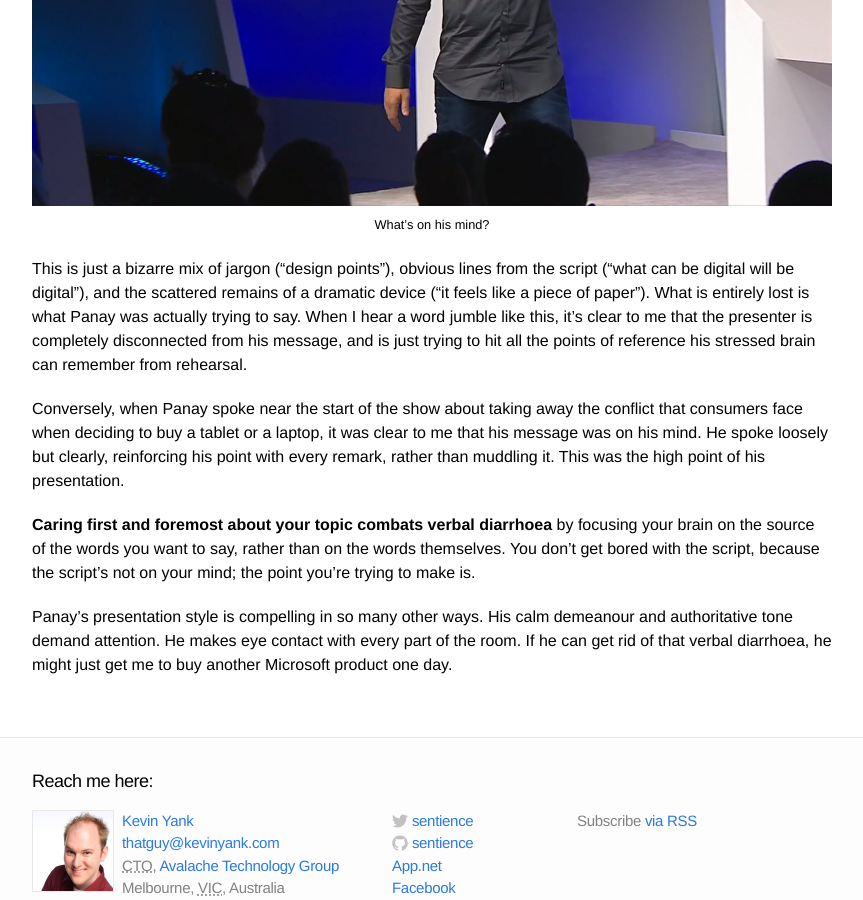
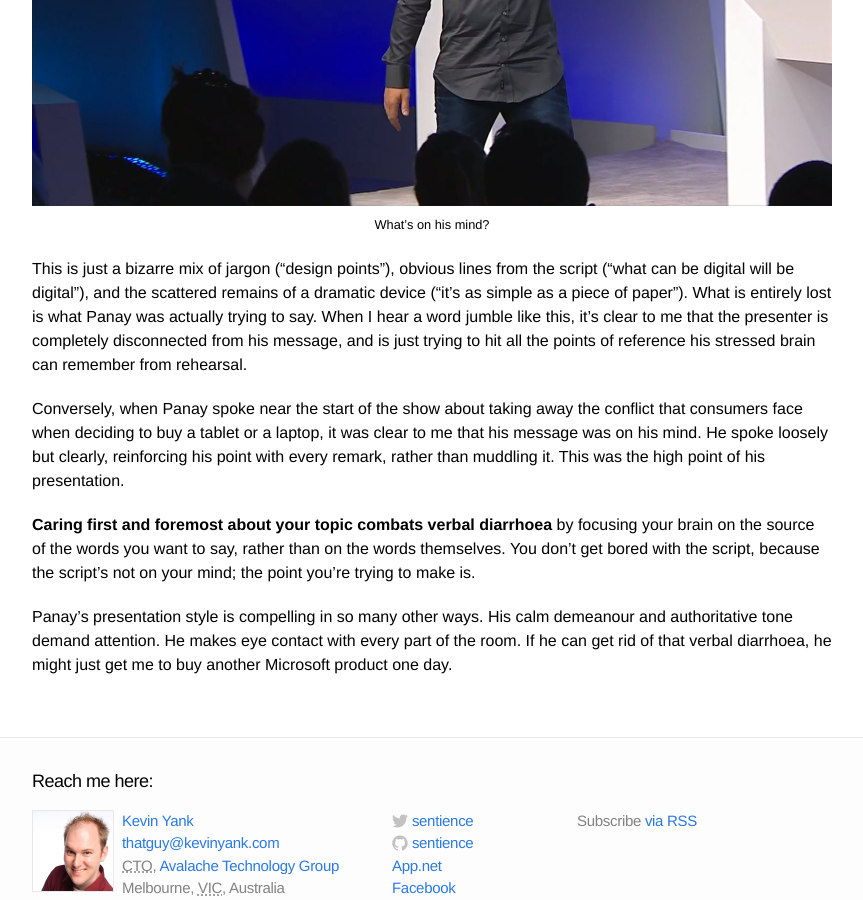
Before and after one commit to sentience/kevinyank.com, a Jekyll site: the page built from _posts/2014-05-21-surface-pro-3-event.md, in a window 1280 px wide and 900 px high, scrolled down 5226 px. Shown: the whole window, without its empty margins (208-1071 px from the left). Built offline with Jekyll 4.4.1, drawn with Linux system fonts in a browser that asks for light colours; Markdown is read by kramdown in place of the engine named in the settings.

Commit message:
Tweak wording.

```diff
--- a/_posts/2014-05-21-surface-pro-3-event.md
+++ b/_posts/2014-05-21-surface-pro-3-event.md
@@ -62,7 +62,7 @@
 
 {% include figure.html src="/assets/images/blog/panay_surface_6.jpg" alt="Panos Panay grimaces with his hand on his forehead as he crosses the stage." caption="What’s on his mind?" %}
 
-This is just a bizarre mix of jargon (“design points”), obvious lines from the script (“what can be digital will be digital”), and the scattered remains of a dramatic device (“it feels like a piece of paper”). What is entirely lost is what Panay was actually trying to say. When I hear a word jumble like this, it’s clear to me that the presenter is completely disconnected from his message, and is just trying to hit all the points of reference his stressed brain can remember from rehearsal.
+This is just a bizarre mix of jargon (“design points”), obvious lines from the script (“what can be digital will be digital”), and the scattered remains of a dramatic device (“it’s as simple as a piece of paper”). What is entirely lost is what Panay was actually trying to say. When I hear a word jumble like this, it’s clear to me that the presenter is completely disconnected from his message, and is just trying to hit all the points of reference his stressed brain can remember from rehearsal.
 
 Conversely, when Panay spoke near the start of the show about taking away the conflict that consumers face when deciding to buy a tablet or a laptop, it was clear to me that his message was on his mind. He spoke loosely but clearly, reinforcing his point with every remark, rather than muddling it. This was the high point of his presentation.
 
```
